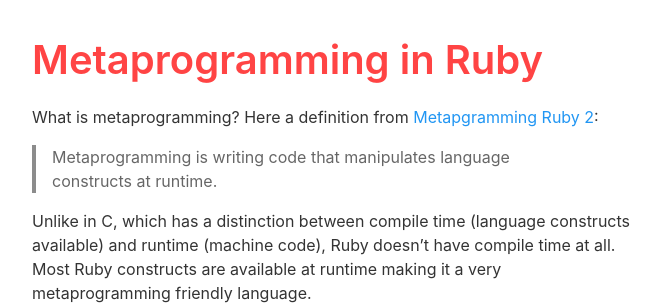
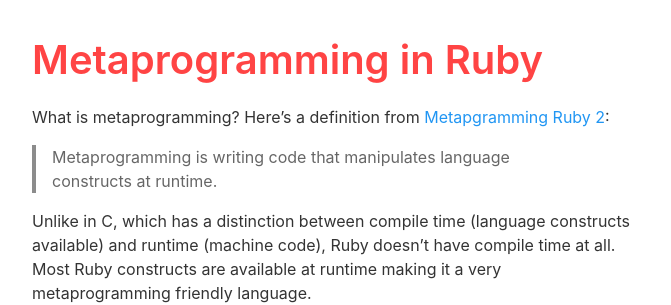
Before and after one commit to BrianSigafoos/briansigafoos.github.io, a Jekyll site: the page built from _posts/2017-08-19-metaprogramming-ruby.md, in a window 1280 px wide. Shown: the part 191-496 px from the top of the page, without its empty margins (304-975 px from the left). Built offline with Jekyll 4.4.1, drawn with Linux system fonts in a browser that asks for light colours; comment, search, counter and statistics services are not loaded.

Commit message:
typo fixed

```diff
--- a/_posts/2017-08-19-metaprogramming-ruby.md
+++ b/_posts/2017-08-19-metaprogramming-ruby.md
@@ -9,7 +9,7 @@ hide_image: true
 comments: true
 ---
 
-What is metaprogramming? Here a definition from [Metapgramming Ruby 2](https://www.amazon.com/dp/B00N9I0RMQ):
+What is metaprogramming? Here's a definition from [Metapgramming Ruby 2](https://www.amazon.com/dp/B00N9I0RMQ):
 
 > Metaprogramming is writing code that manipulates language constructs at runtime.
 
```
